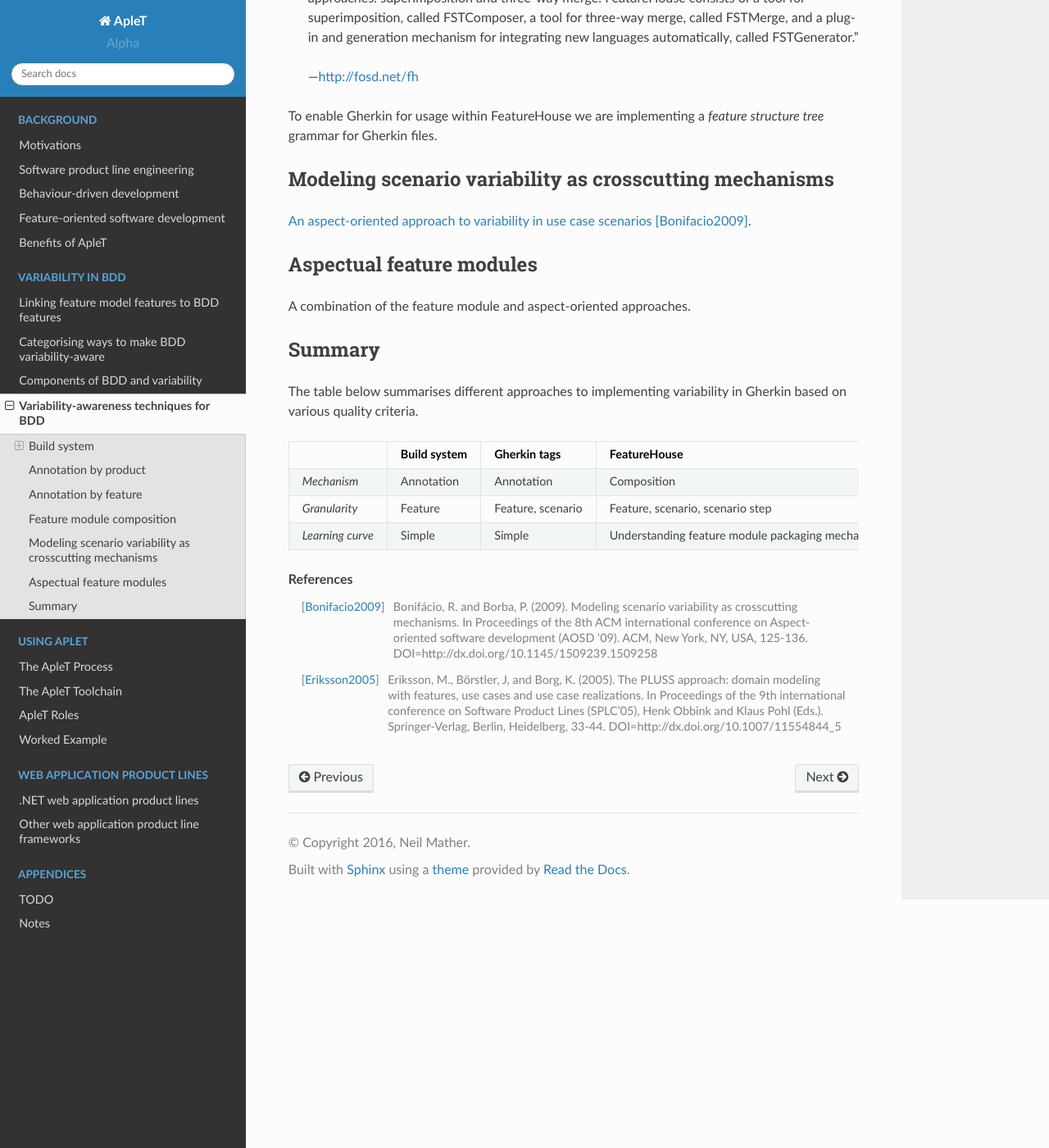
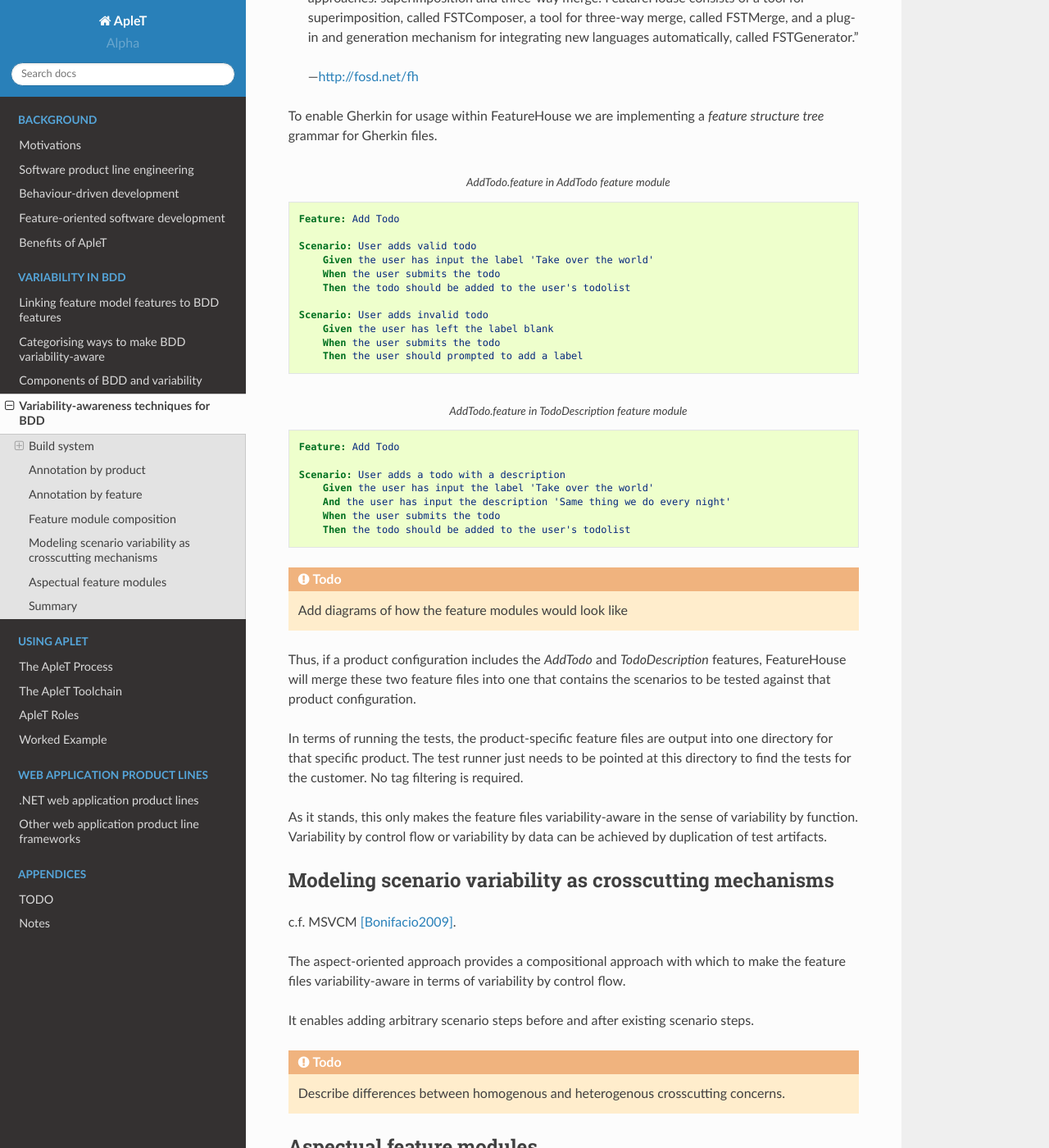
Before and after one commit to ngm/ApleT, a Sphinx documentation site: the page built from docs/variability-implementation-techniques.rst, in a window 1280 px wide and 1400 px high, scrolled down 3099 px. Shown: the whole window at 82% size. Built offline with Sphinx 7.4.7 and the Read the Docs theme 2.0.0, drawn with Linux system fonts in a browser that asks for light colours; some of the changed text lies outside the part shown.

Commit message:
Simple example of feature module approach

```diff
--- a/docs/variability-implementation-techniques.rst
+++ b/docs/variability-implementation-techniques.rst
@@ -159,17 +159,70 @@ feature modules as part of feature-oriented software development.
 To enable Gherkin for usage within FeatureHouse we are implementing a
 *feature structure tree* grammar for Gherkin files.
 
+.. code-block:: gherkin
+    :caption: AddTodo.feature in AddTodo feature module
+
+    Feature: Add Todo
+
+    Scenario: User adds valid todo
+        Given the user has input the label 'Take over the world'
+        When the user submits the todo
+        Then the todo should be added to the user's todolist
+
+    Scenario: User adds invalid todo
+        Given the user has left the label blank
+        When the user submits the todo
+        Then the user should prompted to add a label
+
+.. code-block:: gherkin
+    :caption: AddTodo.feature in TodoDescription feature module
+
+    Feature: Add Todo
+
+    Scenario: User adds a todo with a description
+        Given the user has input the label 'Take over the world'
+        And the user has input the description 'Same thing we do every night'
+        When the user submits the todo
+        Then the todo should be added to the user's todolist
+
+.. todo:: Add diagrams of how the feature modules would look like
+
+Thus, if a product configuration includes the `AddTodo` and `TodoDescription`
+features, FeatureHouse will merge these two feature files into one that contains
+the scenarios to be tested against that product configuration.
+
+In terms of running the tests, the product-specific feature files are output
+into one directory for that specific product.  The test runner just needs to
+be pointed at this directory to find the tests for the customer.  No tag filtering
+is required.
+
+As it stands, this only makes the feature files variability-aware in the sense
+of variability by function.  Variability by control flow or variability by data
+can be achieved by duplication of test artifacts.
+
 
 Modeling scenario variability as crosscutting mechanisms
 ========================================================
 
-`An aspect-oriented approach to variability in use case scenarios <http://dl.acm.org/citation.cfm?id=1509239.1509258>`_ [Bonifacio2009]_.
+c.f. MSVCM [Bonifacio2009]_.
+
+The aspect-oriented approach provides a compositional approach with which to
+make the feature files variability-aware in terms of variability by control
+flow.
+
+It enables adding arbitrary scenario steps before and after existing scenario
+steps.
+
+.. todo:: Describe differences between homogenous and heterogenous crosscutting concerns.
 
 
 Aspectual feature modules
 =========================
 
 A combination of the feature module and aspect-oriented approaches.
+
+The combination allows variability-awareness in terms of variability by function,
+variability by control flow, and variability by data.
 
 
 Summary
```
